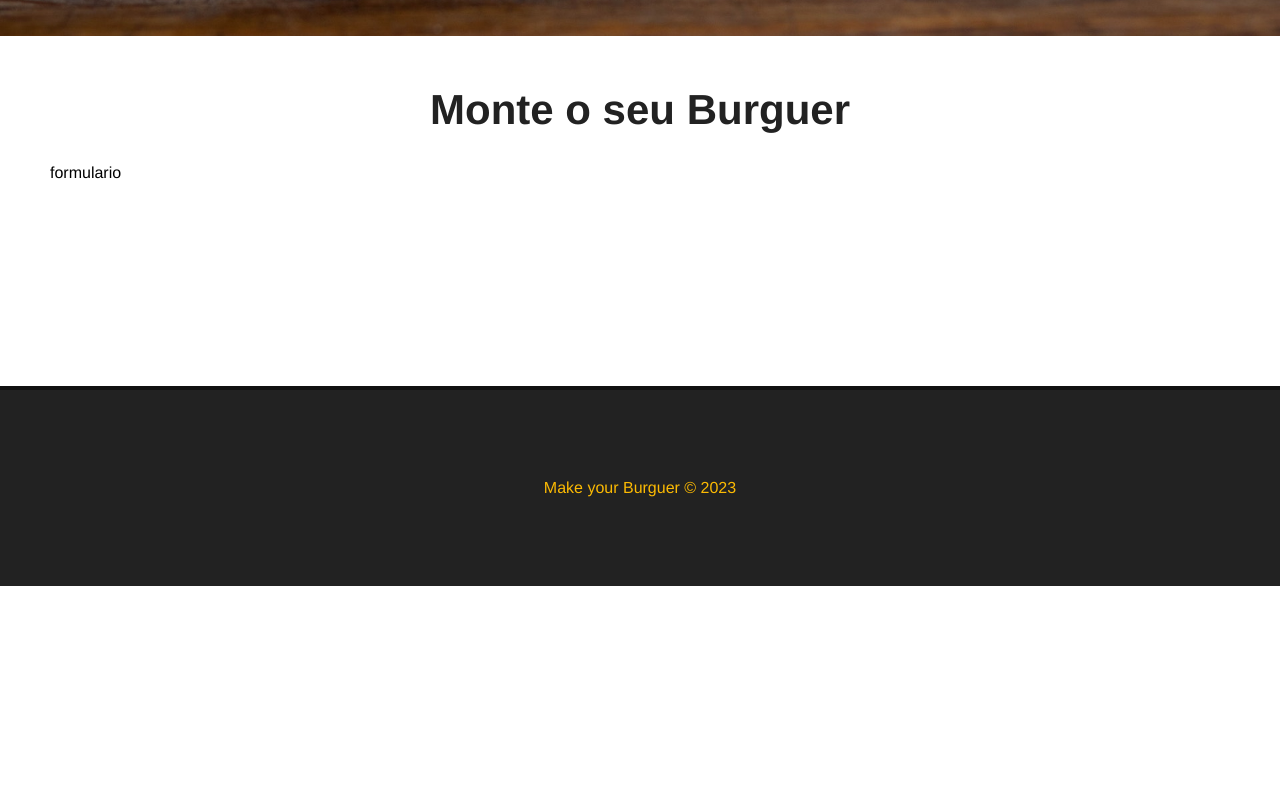
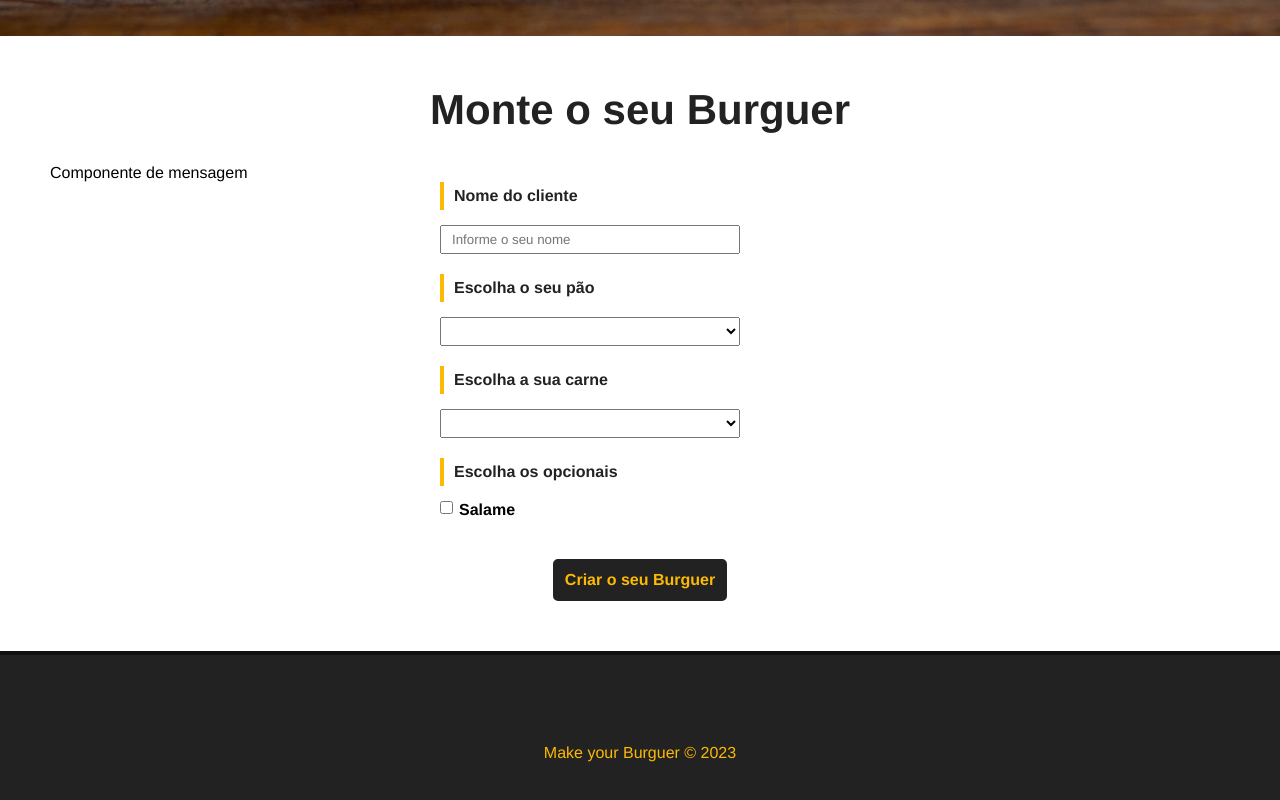
Before and after one commit to gustavbarbosaa/projeto-vue-hora-de-codar, a Vue app: page / in a window 1280 px wide. Shown: the part 542-1342 px from the top of the page. Before the commit the page ends 1128 px from the top, so only its background shows below. Built offline with nearby package versions, Linux system fonts and the light colour scheme.

Commit message:
Crição do formulario de criação do burguer

```diff
--- /dev/null
+++ b/src/components/BurguerForm.vue
@@ -0,0 +1,115 @@
+<template>
+  <div>
+    <p>Componente de mensagem</p>
+    <div>
+        <form id="burguer-form">
+            <div class="input-container">
+                <label for="nome">Nome do cliente</label>
+                <input type="text" name="nome" id="nome" v-model="nome" placeholder="Informe o seu nome">
+            </div>
+            <div class="input-container">
+                <label for="pao">Escolha o seu pão</label>
+                <select name="pao" id="pao" v-model="pao">
+                    <option value="">Selecione o seu pão</option>
+                    <option value="integral">Integral</option>
+                </select>
+            </div>
+            <div class="input-container">
+                <label for="carne">Escolha a sua carne</label>
+                <select name="carne" id="carne" v-model="carne">
+                    <option value="">Selecione a sua carne</option>
+                    <option value="costela">Costela</option>
+                </select>
+            </div>
+            <div class="input-container" id="opcionais-container">
+                <label id="opcionais-title" for="opcionais">Escolha os opcionais</label>
+                <div class="checkbox-container">
+                    <input type="checkbox" name="opcionais" id="opcionais" v-model="opcionais" value="salame">
+                    <span>Salame</span>
+                </div>
+            </div>
+            <div class="input-container">
+                <button class="submit-btn" type="submit">Criar o seu Burguer</button>
+            </div>
+        </form>
+    </div>
+  </div>
+</template>
+
+<script>
+export default {
+    name: 'BurguerForm'
+}
+</script>
+
+<style scoped>
+
+#burguer-form {
+    max-width: 400px;
+    margin: 0 auto;
+}
+
+.input-container {
+    display: flex;
+    flex-direction: column;
+    margin-bottom: 20px;
+}
+
+label {
+    font-weight: bold;
+    margin-bottom: 15px;
+    color: #222;
+    padding: 5px 10px;
+    border-left: 4px solid #fcba03;
+}
+
+input, select {
+    padding: 5px 10px;
+    width: 300px;
+}
+
+#opcionais-container {
+    flex-direction: row;
+    flex-wrap: wrap;
+}
+
+#opcionais-title {
+    width: 100%;
+}
+
+.checkbox-container {
+    display: flex;
+    align-items: flex-start;
+    width: 50%;
+    margin-bottom: 20px;
+}
+
+.checkbox-container span,
+.checkbox-container input {
+    width: auto;
+}
+
+.checkbox-container span {
+    margin-left: 6px;
+    font-weight: bold;
+}
+
+.submit-btn {
+    background-color: #222;
+    color: #fcba03;
+    font-weight: bold;
+    border: 2px solid #222;
+    padding: 10px;
+    font-size: 16px;
+    margin: 0 auto;
+    cursor: pointer;
+    transition: .5s;
+    border-radius: 5px;
+}
+
+.submit-btn:hover {
+    background-color: transparent;
+    color: #222;
+}
+
+</style>
--- a/src/views/HomeView.vue
+++ b/src/views/HomeView.vue
@@ -2,19 +2,21 @@
   <Banner />
   <div class="mainContainer">
     <h1>Monte o seu Burguer</h1>
-    <p>formulario</p>
+    <BurguerForm />
   </div>
 </template>
 
 <script>
 
 import Banner from '../components/Banner.vue';
+import BurguerForm from '../components/BurguerForm.vue';
 
 export default {
 
   name: 'Home',
   components: {
     Banner,
+    BurguerForm,
   }
 }
 
```
